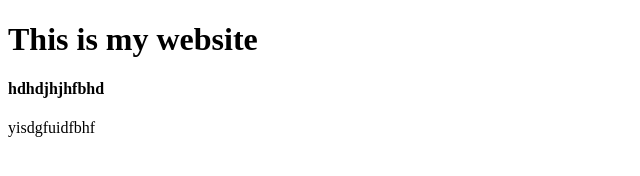
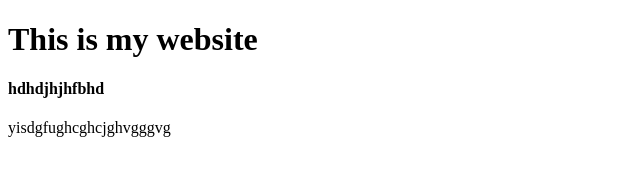
Before and after one commit to NGDigitals/new_project, a plain HTML site: page test.html in a window 1280 px wide. Shown: the whole page, without its empty margins (0-640 px from the left). Drawn offline with Linux system fonts and the light colour scheme.

Commit message:
hcfgghvh

```diff
--- a/test.html
+++ b/test.html
@@ -10,6 +10,6 @@
 
     <h4>hdhdjhjhfbhd</h4>
 
-    <p>yisdgfuidfbhf</p>
+    <p>yisdgfughcghcjghvgggvg</p>
 </body>
 </html>
```
